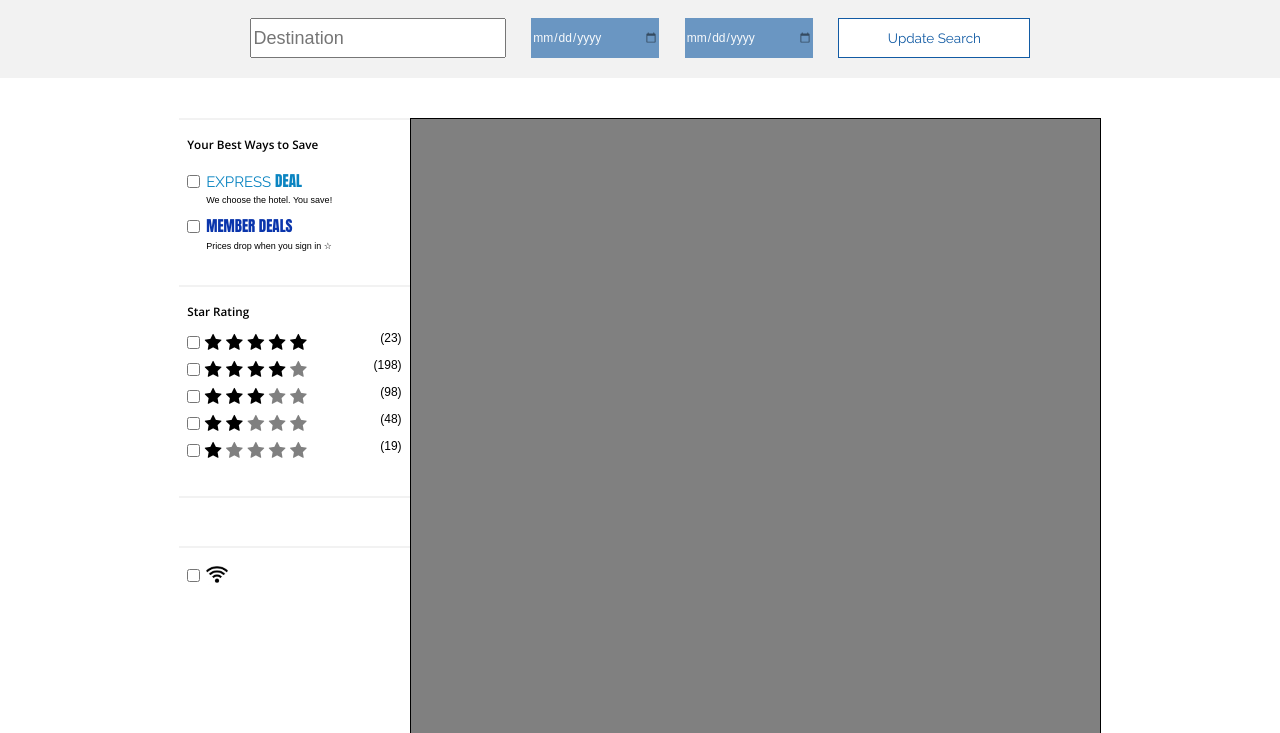
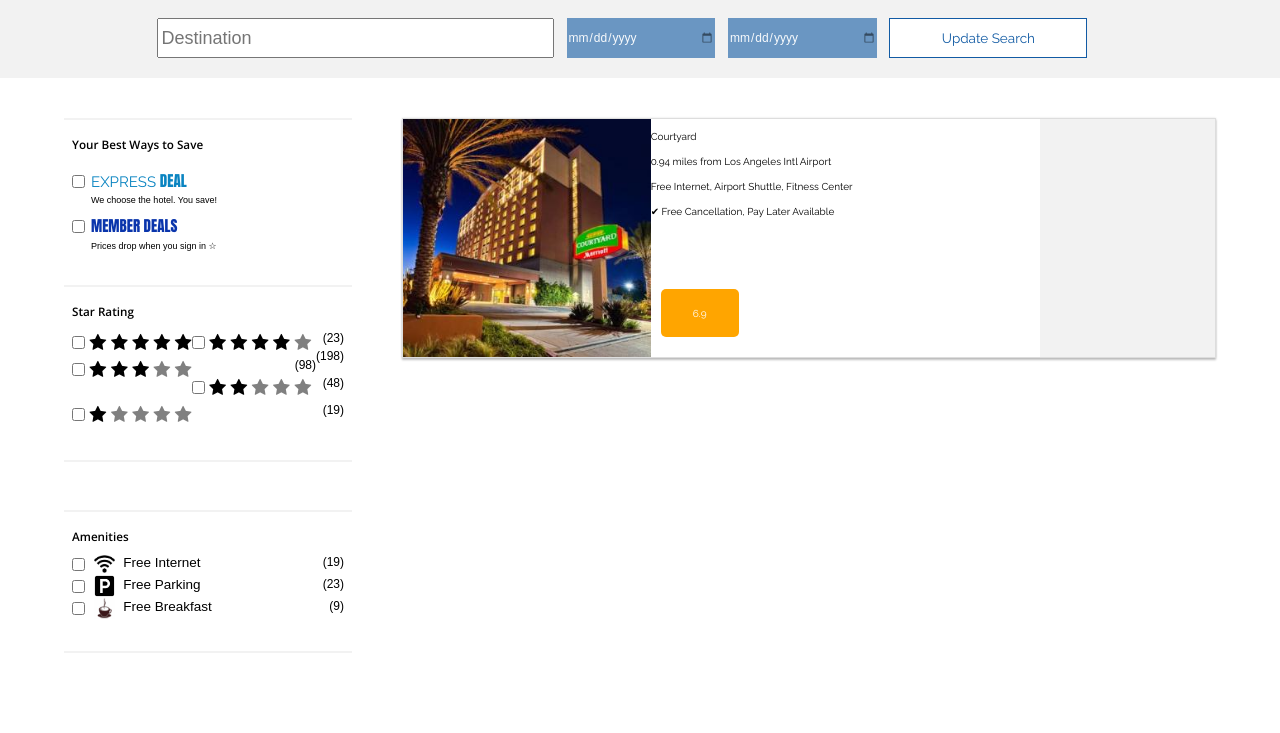
Before and after one commit to arvinaloumian1/arvinaloumian1.github.io, a plain HTML site: page search-result.html in a window 1280 px wide. Shown: the part 67-800 px from the top of the page. Drawn offline with nearby package versions, Linux system fonts and the light colour scheme; a web font is replaced by a local one.

Commit message:
10-22-2017-413am

```diff
--- a/css/search-style.css
+++ b/css/search-style.css
@@ -111,30 +111,30 @@ a:hover {
 /********************search-box-inline***********************/
 #search-box-inline{
 	padding: 2.5vh 2vw;
-	width: 90vw;
+	width: 90%;
 	margin:0 auto;
 	/*border: 1px solid black;*/
 	text-align: center;
 	min-height: 30px;
 }
 #serach-wrapper{
-	width: 65vw;
+	width: 90%;
 	margin: 0 auto;
 }
 .search-content{
 	float: left;
-	margin-left: 2vw;
+	margin-left: 1vw;
 	height: 5vh;
 	min-height: 25px;
 }
 #serach-box{
-	width: 20vw;
+	width: 40%;
 }
  .date-pick{
   border: none;
   font-size: 12px;
   color:rgba(255,255,255, 0.95);
-  width: 10vw;
+  width: 15%;
  }
 [type="date"] {
   background: rgba(18, 91, 164,.6)
@@ -151,7 +151,7 @@ a:hover {
   background-color: white;
   border: 1px solid rgb(18, 91, 164);
   color: rgb(18, 91, 164);
-  width: 15vw;
+  width: 20%;
   font-family: 'Raleway', sans-serif;
   font-size: .75em;
  }
@@ -159,8 +159,9 @@ a:hover {
 
 /********************main-content***********************/
 
+/********************main-sideBar***********************/
 #main-content{
- width: 72%;
+ width: 90%;
  margin: 5vh auto;
  box-sizing: border-box;
 }
@@ -173,18 +174,7 @@ a:hover {
 	/*background-color: red;*/
 	float: left;
 }
-#main-result{
-	width: 75%;
-	/*width: auto;*/
-	margin: 0 auto;
-	height: 800px;
-	border: 1px solid black;
-	background-color: gray;
-	float: right;
-	font-size: 10px;
-	box-sizing: border-box;
-    padding-left: 50px;
-}
+
 .side-content-deteil{
 	padding:2vh 1vh 4vh 1vh;
 	border-top: 2px solid #f2f2f2;
@@ -267,29 +257,123 @@ float: left;
 .checked{
 	color: black;
 }
+#amenities{
+	border-bottom: 2px solid #f2f2f2;
+}
 #amenities-wireless{
 	width: 10%;
 	height: 10%;
-
-  /*border: 1px solid black;*/
-
-box-sizing: border-box;
-content: ".";
-margin:  0;
-/*padding: 5px;*/
-/*position: relative;*/
-float: left;
+	box-sizing: border-box;
+	content: ".";
+	margin:  0;
+	float: left;
 }
 .amenities-checkbox{
 	border: 0;
 	margin: 5px 6px 0 0;
 	float: left;
 }
+
 .img-responsive {
+  display: block;
+  width: 80%;
+  height:80%;
+  margin: auto;
+}
+.img-responsive-p{
+  display: block;
+  width: 70%;
+  height:70%;
+  margin: 0;
+}
+.amanities-text{
+	font-family: 'Indie', sans-serif;
+    color: black;
+    font-size: .75em;
+	float: left;
+	margin-left: 5px;
+}
+
+#amenities-parking-text{
+	font-family: 'Archivo Black', sans-serif;
+    font-weight: 400;
+    color: black;
+    font-size: .8em;
+    margin-right: 15px;
+    float: left;
+    text-align:  right;
+}
+/********************main-sideBar***********************/
+
+/********************main-result***********************/
+#main-result{
+	width: 75%;
+	margin: 0 auto;
+	float: right;
+	font-size: 10px;
+	box-sizing: border-box;
+    padding-left: 50px;
+}
+
+.hotel-result-holder{
+	height: 240px;
+	width: 100%;
+	overflow: hidden;
+	box-sizing: border-box;
+	border: 1px solid #ddd;
+	box-shadow: 0 2px 2px 0 rgba(0,0,0,.24), 0 0 2px 0 rgba(0,0,0,.12);
+	margin-bottom: 10px;
+}
+.hotel-img-holder{
+	height: 100%;
+	width:30.5%;
+	background-color: red;
+	float: left;
+	/*position: relative;*/
+}
+.hotel-img-responsive {
   display: block;
   width: 100%;
   height:100%;
   margin: auto;
-  /*padding: auto;*/
 }
+.hotel-result-deteil{
+	height: 100%;
+	width:48%;
+	/*background-color: green;*/
+	float: left;
+	position: relative;
+}
+.hotel-result-price{
+	height: 100%;
+	width:21.5%;
+	background-color: #f2f2f2;
+	float: right;
+	/*line-height: 20px;*/
+	/*padding: 5% 0;*/
+	/*vertical-align: middle;*/
+	/*border: 1px solid black;*/
+}
+
+.rate-container{
+	width: 20%;
+	height: 20%;
+	/*line-height: 20%;*/
+	background-color: orange;
+	color: white;
+	border-radius: 5px;
+	text-align: center;
+	vertical-align: middle;
+	position: absolute;
+	bottom: 20px;
+	display: flex;
+	justify-content: center; /* align horizontal */
+	align-items: center; /* align vertical */
+	margin-left: 10px;
+}
+.rate-container-text{
+	/*line-height: 20px;*/
+	/*border: 1px solid black;*/
+}
+/********************main-result***********************/
 /********************main-content***********************/
--- a/js/script-search.js
+++ b/js/script-search.js
@@ -1,3 +1,7 @@
+
+var hotelNames=["Courtyard", "Custom","Double Tree","Embassy","Hilton Garden Inn",
+"Hyatt","Residence Inn","Rits Carlton","Sheraton"]
+
 var maxscreensize=1000;
 $(document).ready(function(){
    getmaxwidth();
@@ -11,6 +15,8 @@ function getmaxwidth() {
  window.onresize=function(){
  	var minwidthsidebar=maxscreensize*.71*.25;
  	// var minwidthmain=maxscreensize*.71*.75;
-  $("#side-content").css('width',minwidthsidebar);
+
+  // $("#side-content").css('width',minwidthsidebar);
+
   // $("#main-result").css('width',minwidthmain);
  };
--- a/js/script.js
+++ b/js/script.js
@@ -24,7 +24,6 @@ function initMap() {
 var searchbutton = document.getElementsByClassName("submit-buttond")[0];
 
 searchbutton.onclick=function(){
-  alert("wd");
 window.open("search-result.html","_self");
 }
 
--- a/search-result.html
+++ b/search-result.html
@@ -17,6 +17,7 @@
   <link href="https://fonts.googleapis.com/css?family=Kumar+One+Outline" rel="stylesheet">
   <link href="https://fonts.googleapis.com/css?family=Anton" rel="stylesheet">
   <link href="https://fonts.googleapis.com/css?family=Source+Sans+Pro:200i,300i,400" rel="stylesheet">
+  <link href="https://fonts.googleapis.com/css?family=Archivo+Black" rel="stylesheet">
 
   <link rel="stylesheet" href="css/search-style.css" media="screen" type="text/css" />
   <link rel="stylesheet" href="css/normalize.css" media="screen" type="text/css" />
@@ -121,14 +122,53 @@
           <div class="count">(19)</div>
         </div>
         <div id="price-filter" class="side-content-deteil clearfix"></div>
-        <div id="amenities" class="side-content-deteil clearfix">
-          <input class="amenities-checkbox" type="checkbox" ng-checked="sopqFilterCheck">
-          <div id="amenities-wireless" class="clearfix">
-            <img class="img-responsive" src="images/wireless2.jpg">
+        <div id="amenities" class="side-content-deteil  clearfix">
+         <p id="member-deal-p">Amenities</p>
+          <div class="amenities-holder clearfix">
+              <input class="amenities-checkbox" type="checkbox" ng-checked="sopqFilterCheck">
+              <div id="amenities-wireless" class="clearfix">
+              <img class="img-responsive" src="images/wireless2.jpg">
+              </div>
+              <div class="amanities-text">Free Internet</div>
+              <div class="count">(19)</div>
+          </div>
+          <div class="amenities-holder clearfix">
+              <input class="amenities-checkbox" type="checkbox" ng-checked="sopqFilterCheck">
+              <div id="amenities-wireless" class="clearfix">
+              <img class="img-responsive" src="images/parking29_6837.jpg">
+              </div>
+              <div class="amanities-text">Free Parking</div>
+              <div class="count">(23)</div>
+          </div>
+          <div class="amenities-holder clearfix">
+             <input class="amenities-checkbox" type="checkbox" ng-checked="sopqFilterCheck">
+              <div id="amenities-wireless" class="clearfix">
+              <img class="img-responsive" src="images/coffee.jpg">
+              </div>
+            <div class="amanities-text">Free Breakfast</div>
+            <div class="count">(9)</div>
           </div>
         </div>
       </aside>
-      <section id="main-result"></section>
+      <section id="main-result">
+        <div class="hotel-result-holder clearfix" >
+          <div class="hotel-img-holder clearfix" >
+            <img class="hotel-img-responsive" src="hotel-search-image/courtyard.jpg">
+          </div>
+          <div class="hotel-result-deteil">
+            <p>Courtyard</p>
+            <p>0.94 miles from Los Angeles Intl Airport</p>
+            <p>Free Internet, Airport Shuttle, Fitness Center</p>
+            <p>&#10004 Free Cancellation, Pay Later Available</p>
+            <div class="rate-container">6.9
+              <!-- <div class="hotel-result-price-text">6.9</div> -->
+            </div>
+          </div>
+          <div class="hotel-result-price">
+
+          </div>
+        </div>
+      </section>
     </div>
     <script src="js/script-search.js"></script>
   </body>
```
Also changed, not shown: hotel-search-image/Double Tree.jpg (renamed from hotel-search-image/doubletree.jpg), hotel-search-image/Hilton Garden Inn.jpg (renamed from hotel-search-image/hiltongardeninn.jpg), hotel-search-image/Residence Inn.jpg (renamed from hotel-search-image/residenceinn.jpg), hotel-search-image/Rits Carlton.jpg (renamed from hotel-search-image/ritscarlton.jpg), images/coffee.jpg (added), images/parking.jpg (added), images/parking.png (added), images/parking29_6837.jpg (added), images/parking_.jpg (added).
